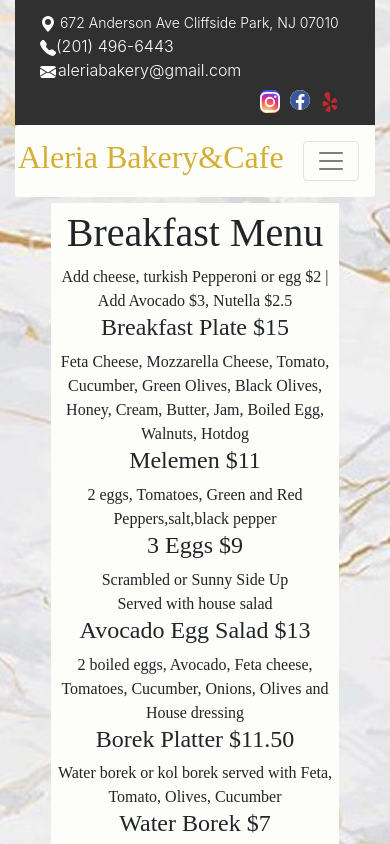
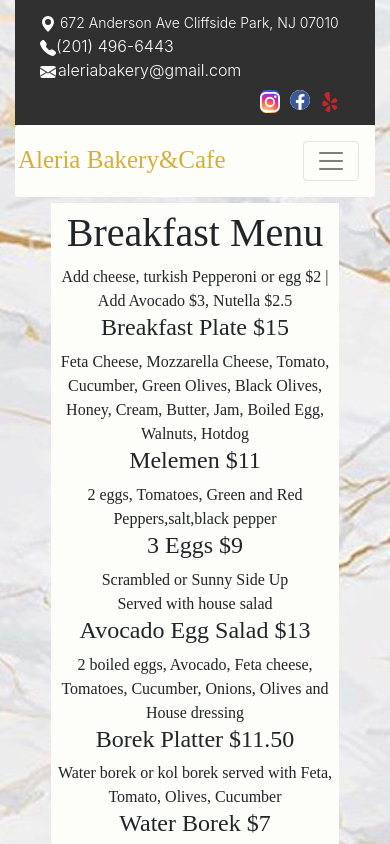
Before and after one commit to uzduygu21/aleria-bakery, an Angular app: page /menu in a window 390 px wide. Shown: the top 844 px of the page. Built offline with nearby package versions, Linux system fonts and the light colour scheme.

Commit message:
responsive issue fixed for header

```diff
--- a/src/app/header/header.component.css
+++ b/src/app/header/header.component.css
@@ -2,9 +2,15 @@
     padding-left: 5%;
 }
 
-@media (min-width: 450px) {
+/* @media (min-width: 450px) { */
     .pdg-items {
         margin-right: 2rem;
+    }
+/* } */
+
+@media (max-width: 450px) {
+    .pdg-items {
+        font-size: 25px !important;
     }
 }
 
--- a/src/app/menu/menu.component.html
+++ b/src/app/menu/menu.component.html
@@ -147,7 +147,7 @@
                     <h4>Turkish / double $4.00 / $5.50</h4>
                 </div>
             </div>
-            <h1>Hot or Iced</h1>
+            <h1>Hot / Iced</h1>
             <div class="row justify-content-around">
                 <div class="col-md-4 col-sm-12">
                     <h4>Americano $3.50</h4>
```
Also changed, not shown: 4 other files (tests, documents, lock files or other folders).
